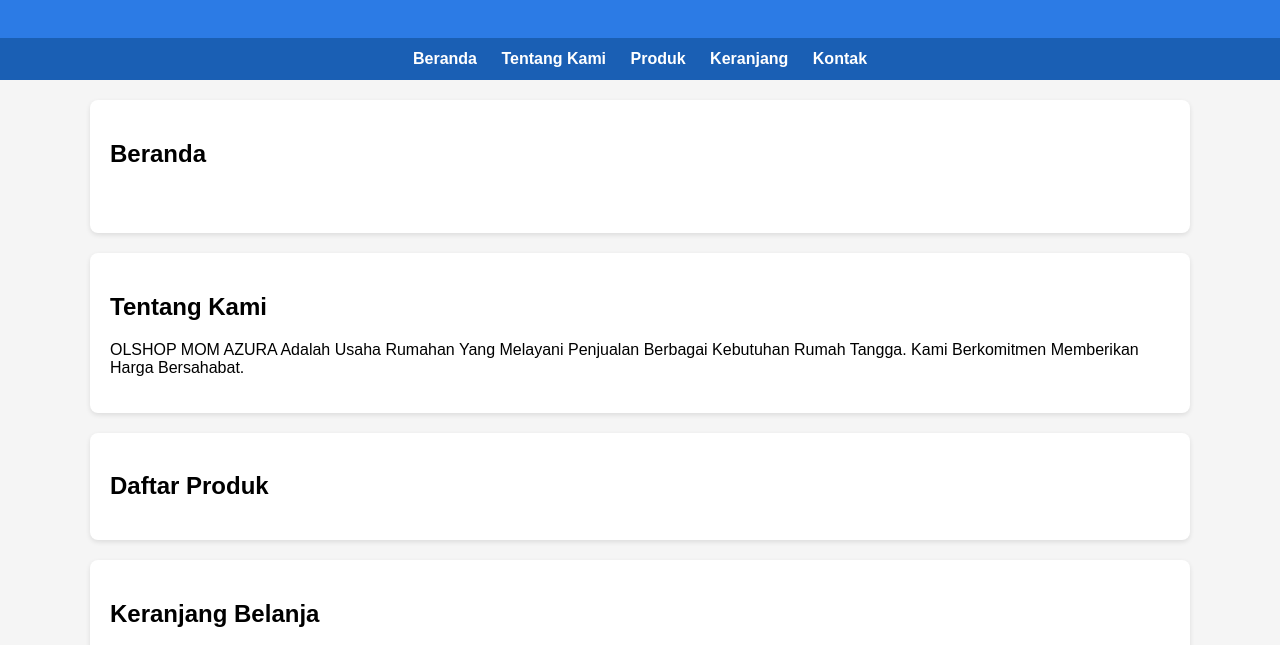
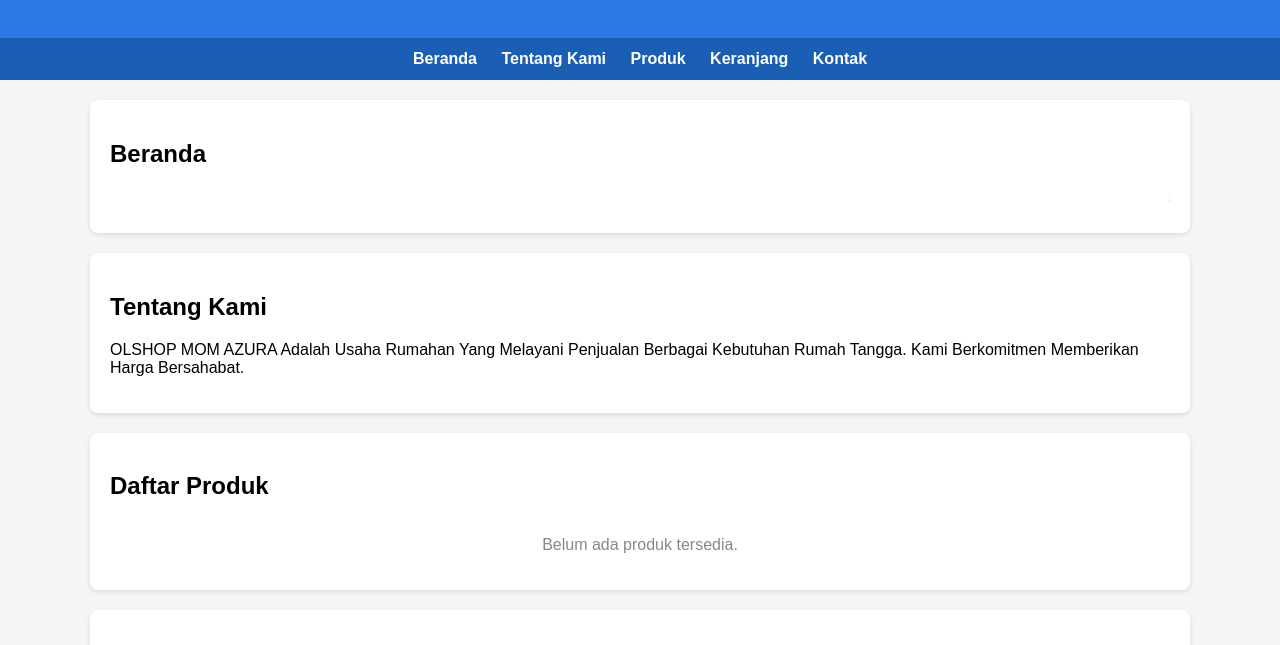
Before and after one commit to olshopmomazura/Website-Olshop-Mom-Azura, a plain HTML site: page index.html in a window 1280 px wide. Shown: the part 126-771 px from the top of the page. Drawn offline with Linux system fonts and the light colour scheme.

Commit message:
Add files via upload

```diff
--- a/index.html
+++ b/index.html
@@ -215,6 +215,7 @@ Selamat Datang di <b>OLSHOP MOM AZURA</b>, Pusat Peralatan Rumah Tangga Dengan H
 <div class="card" id="produk">
 <h2>Daftar Produk</h2>
 <div class="produk-list" id="produkList"></div>
+<p id="produkKosong" style="text-align:center;color:#888;"></p>
 </div>
 
 <!-- KERANJANG -->
@@ -306,7 +307,13 @@ function simpanProduk(){
 // TAMPILKAN PRODUK
 function tampilkanProduk(){
   const list = document.getElementById("produkList");
+  const kosong = document.getElementById("produkKosong");
   list.innerHTML = "";
+
+  if(produk.length === 0){
+    kosong.innerText = "Belum ada produk tersedia.";
+  } else {
+    kosong.innerText = "";
     produk.forEach((p,i)=>{
       list.innerHTML += `
         <div class="produk">
@@ -320,6 +327,7 @@ function tampilkanProduk(){
         </div>
       `;
     });
+  }
 }
 
 // TAMBAH PRODUK (hanya admin)
@@ -388,7 +396,7 @@ function tutupModal(){
 }
 
 // TAMPILKAN PRODUK SAAT LOAD
-tampilkanProduk();
+document.addEventListener("DOMContentLoaded", tampilkanProduk);
 </script>
 
 </body>
```
Lines whose indentation alone changed are shown as unchanged.
